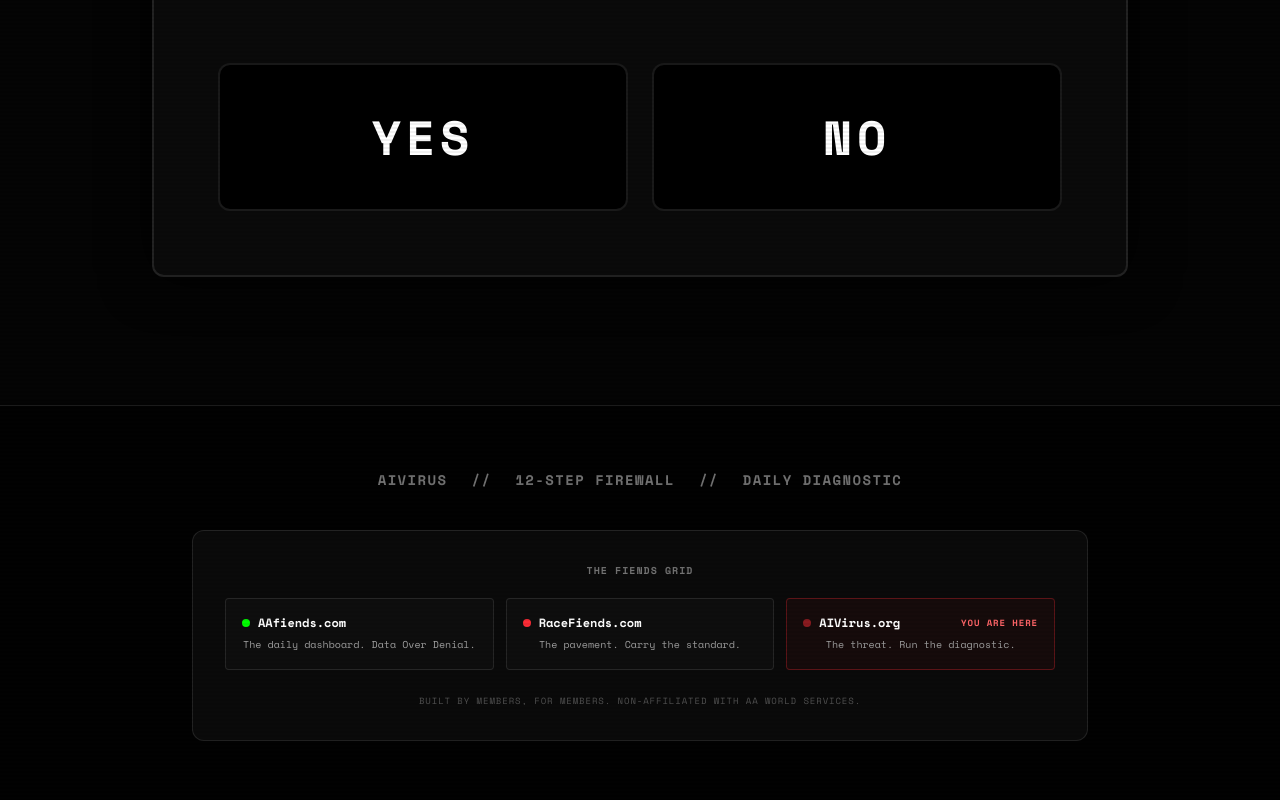
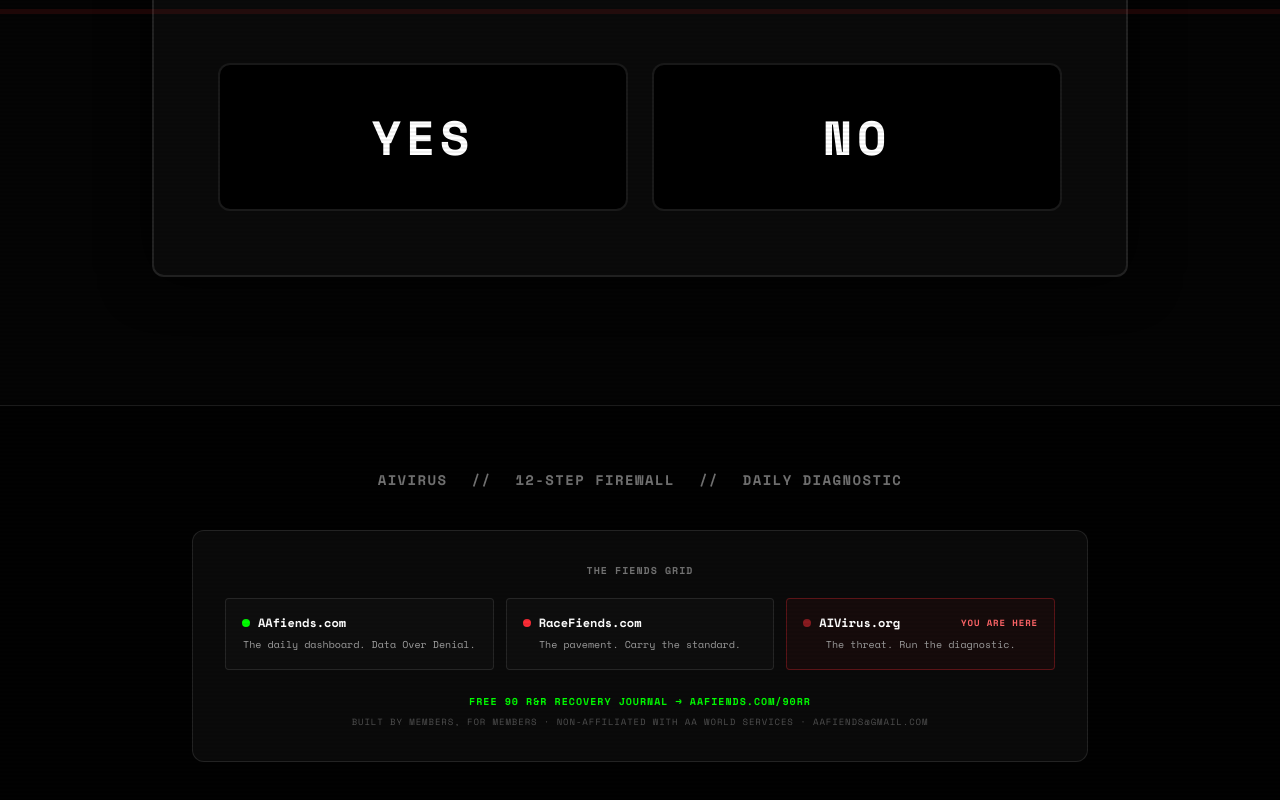
Before and after one commit to aikitbuilds/aivirus-org, a Next.js app: page / in a window 1280 px wide. Shown: the part 7611-8411 px from the top of the page. Built offline with nearby package versions, Linux system fonts and the light colour scheme.

Commit message:
aivirus: link to aafiends.com + free 90 R&R journal, contact email, SEO
- EcosystemFooter: fix AAfiends URL to aafiends.com, add journal backlink
  (aafiends.com/90rr) + contact aafiends@gmail.com
- Add sitemap.ts + robots.ts (were missing)

```diff
--- /dev/null
+++ b/src/app/robots.ts
@@ -0,0 +1,9 @@
+import type { MetadataRoute } from "next";
+
+export default function robots(): MetadataRoute.Robots {
+  return {
+    rules: { userAgent: "*", allow: "/" },
+    sitemap: "https://aivirus.org/sitemap.xml",
+    host: "https://aivirus.org",
+  };
+}
--- /dev/null
+++ b/src/app/sitemap.ts
@@ -0,0 +1,11 @@
+import type { MetadataRoute } from "next";
+
+export default function sitemap(): MetadataRoute.Sitemap {
+  const base = "https://aivirus.org";
+  const now = new Date();
+  return [
+    { url: `${base}/`, lastModified: now, changeFrequency: "weekly", priority: 1 },
+    { url: `${base}/the-virus`, lastModified: now, changeFrequency: "weekly", priority: 0.8 },
+    { url: `${base}/bio12`, lastModified: now, changeFrequency: "monthly", priority: 0.7 },
+  ];
+}
--- a/src/components/EcosystemFooter.tsx
+++ b/src/components/EcosystemFooter.tsx
@@ -8,7 +8,7 @@ const PROPERTIES = [
   {
     name: "AAfiends.com",
     tagline: "The daily dashboard. Data Over Denial.",
-    href: "https://aafiendscom.web.app",
+    href: "https://aafiends.com",
     dot: "bg-[#00FF00]",
   },
   {
@@ -64,9 +64,14 @@ export default function EcosystemFooter() {
             )
           )}
         </div>
-        <p className="text-center text-[9px] text-neutral-600 font-mono uppercase tracking-widest mt-6">
-          Built by members, for members. Non-affiliated with AA World Services.
-        </p>
+        <div className="mt-6 flex flex-col items-center gap-1.5">
+          <a href="https://aafiends.com/90rr" target="_blank" rel="noopener noreferrer" className="text-[10px] font-mono font-black text-[#00FF00] hover:opacity-80 uppercase tracking-widest">
+            Free 90 R&amp;R recovery journal → aafiends.com/90rr
+          </a>
+          <p className="text-center text-[9px] text-neutral-600 font-mono uppercase tracking-widest">
+            Built by members, for members · Non-affiliated with AA World Services · <a href="mailto:aafiends@gmail.com" className="hover:text-neutral-400">aafiends@gmail.com</a>
+          </p>
+        </div>
       </div>
     </div>
   );
```
